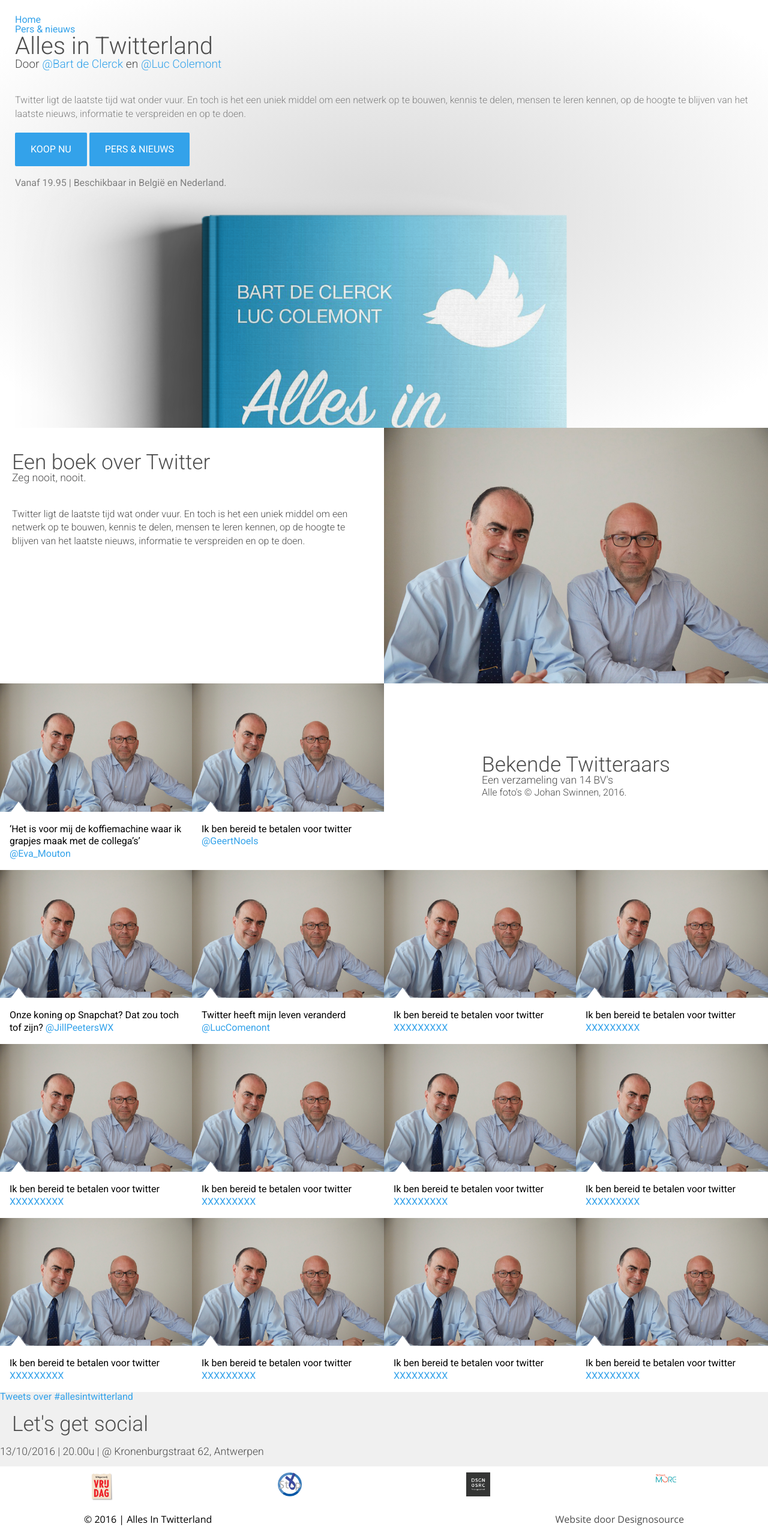
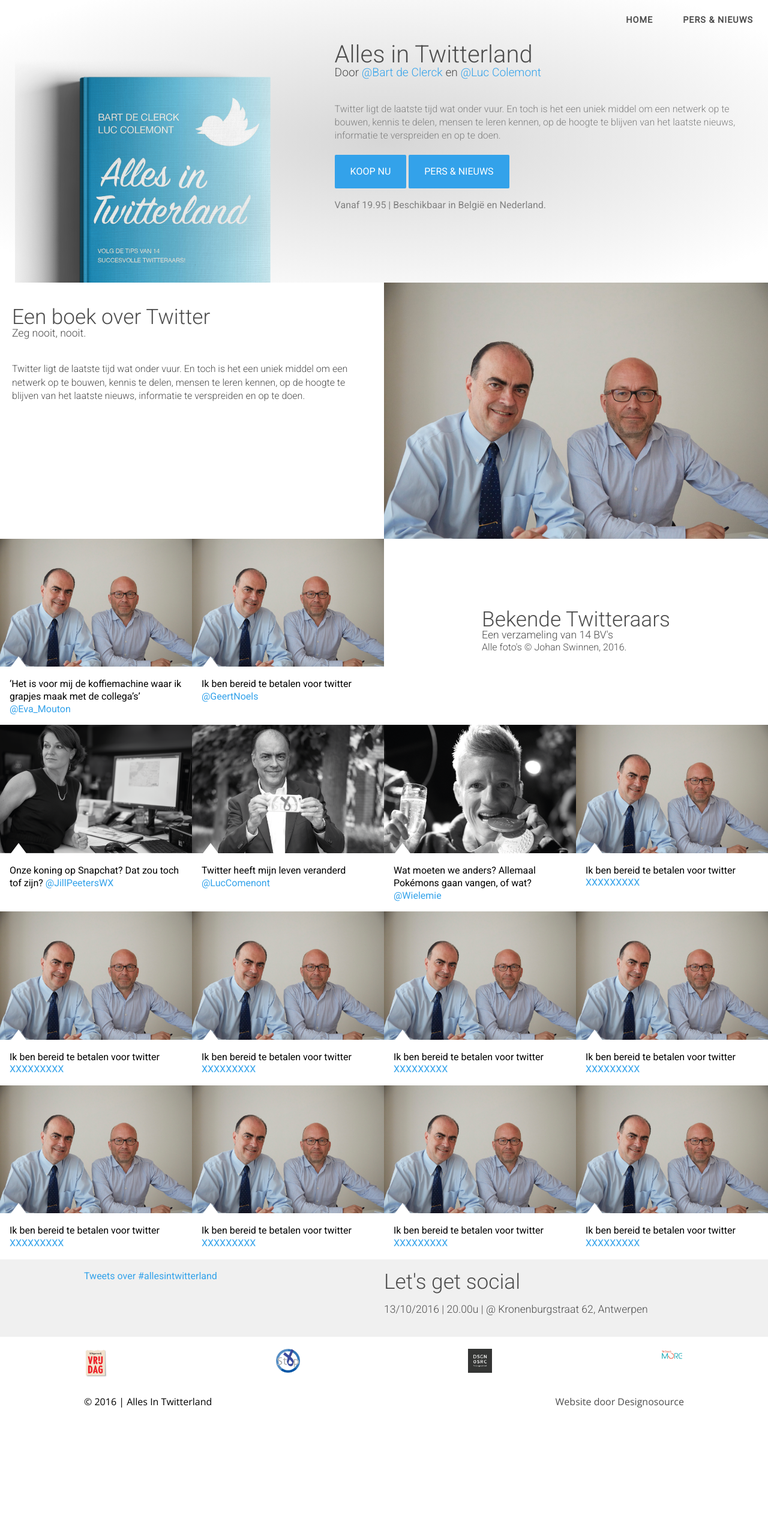
Before and after one commit to designosource/alles-in-twitterland, a PHP site: page / in a window 1280 px wide. Shown: the whole page at 60% size. After the commit the page ends 2346 px from the top, so only its background shows below. Run offline with PHP 8.4, Linux system fonts and the light colour scheme; some libraries are stand-ins or nearby versions.

Commit message:
Verder design + testafbeeldingen in plaatsen

```diff
--- a/css/style.css
+++ b/css/style.css
@@ -149,8 +149,12 @@ h3 {
     background-color:#F0F0F0;
 }
 
+.social-container {
+    padding:20px;
+}
+
 .social-invitation h2 {
-    margin:20px 20px 20px 20px;
+    margin:20px 0px;
 }
 
 footer {
@@ -159,7 +163,7 @@ footer {
 
 .footer-partners {
     display:flex;
-    margin:10px 0px;
+    margin:20px 0px;
 }
 
 #uitgeverij {
@@ -209,10 +213,58 @@ a.footer-madeBy:active {
 .footer-partners {
     display: flex;
     justify-content: space-between;
-    margin:10px 10px;
+    margin:20px 0px;
 }
 
 @media (min-width:767px) {
+    nav {
+        display:flex;
+        justify-content: flex-end;
+        margin:0px 0px 30px 0px;
+    }
+
+    nav > ul {
+        display:flex;
+    }
+
+    nav > ul > li > a:link,
+    nav > ul > li > a:visited,
+    nav > ul > li > a:hover,
+    nav > ul > li > a:active {
+        color:#4D4D4D;
+        font-size:.9em;
+        font-weight:bold;
+        text-transform: uppercase;
+        letter-spacing: 1px;
+        -moz-transition: none .4s ease;
+        -webkit-transition: none .4s ease;
+        -o-transition: none .4s ease;
+        transition: none .4s ease;
+    }
+
+    nav > ul > li > a:hover {
+        color:#292929;
+        border-bottom:2px solid #292929;
+    }
+
+    nav > ul > li:first-child {
+        margin-right:50px;
+    }
+
+    .header-text-container {
+        display:flex;
+        justify-content: space-between;
+        flex-direction: row-reverse;
+    }
+
+    .header-image {
+        background-image: url(../images/Twitter-boek.png);
+        width: 100%;
+        height: 400px;
+        background-position: center -50px;
+        background-size: 175%;
+    }
+
     .section-aboutUs {
         display:flex;
     }
@@ -275,10 +327,27 @@ a.footer-madeBy:active {
         flex-wrap:wrap;
         flex-grow: 1;
     }
+
+    .social-container {
+        display:flex;
+    }
+
+    .social-container > div {
+        width:50%;
+    }
+
+    .social-invitation h2 {
+        margin:0px 0px 20px 0px;
+    }
 }
 
 @media (min-width:1000px) {
     .footer-container {
+        max-width:1000px;
+        margin:0px auto;
+    }
+
+    .social-container {
         max-width:1000px;
         margin:0px auto;
     }
--- a/index.html
+++ b/index.html
@@ -23,6 +23,8 @@
                 <li><a href="">Pers &amp; nieuws</a></li>
             </ul>
         </nav>
+
+        <div class="header-text-container">
         <div class="header-text">
             <h1>Alles in Twitterland</h1>
             <h2 class="header">Door <a href="">@Bart de Clerck</a> en <a href="">@Luc Colemont</a></h2>
@@ -36,7 +38,8 @@
                     Vanaf 19.95 | Beschikbaar in België en Nederland.
                 </div>
             </div>
-            <div class="header-image">
+        </div>
+        <div class="header-image">
 
             </div>
         </div>
@@ -76,7 +79,7 @@
         </div>
         <div class="bvItem">
             <div class="bvItem-image">
-                <img src="images/Auteursfoto-Bart-De-Clerck-en-Luc-Colemont.jpg" alt="">
+                <img src="images/bv/jillPeeters.png" alt="Jill Peeters">
             </div>
             <div class="bvItem-text">
                 Onze koning op Snapchat? Dat zou toch tof zijn? <a href="">@JillPeetersWX</a>
@@ -84,7 +87,7 @@
         </div>
         <div class="bvItem">
             <div class="bvItem-image">
-                <img src="images/Auteursfoto-Bart-De-Clerck-en-Luc-Colemont.jpg" alt="">
+                <img src="images/bv/LucColemont.png" alt="Luc Colemont">
             </div>
             <div class="bvItem-text">
                 Twitter heeft mijn leven veranderd <a href="">@LucComenont</a>
@@ -92,10 +95,10 @@
         </div>
         <div class="bvItem">
             <div class="bvItem-image">
-                <img src="images/Auteursfoto-Bart-De-Clerck-en-Luc-Colemont.jpg" alt="">
+                <img src="images/bv/Wielemie.png" alt="">
             </div>
             <div class="bvItem-text">
-                Ik ben bereid te betalen voor twitter <a href="">XXXXXXXXX</a>
+                Wat moeten we anders? Allemaal Pokémons gaan vangen, of wat? <a href="">@Wielemie</a>
             </div>
         </div>
         <div class="bvItem">
@@ -172,6 +175,7 @@
         </div>
     </section>
     <section class="section-social">
+          <div class="social-container">
            <div class="social-tweets">
                 <a class="twitter-timeline"  href="https://twitter.com/hashtag/allesintwitterland" data-widget-id="784298323947597824">Tweets over #allesintwitterland</a>
                 <script>!function(d,s,id){var js,fjs=d.getElementsByTagName(s)[0],p=/^http:/.test(d.location)?'http':'https';if(!d.getElementById(id)){js=d.createElement(s);js.id=id;js.src=p+"://platform.twitter.com/widgets.js";fjs.parentNode.insertBefore(js,fjs);}}(document,"script","twitter-wjs");</script>
@@ -184,15 +188,15 @@
                      <img src="" alt="">
                  </div>
              </div>
-
+            </div>
     </section>
     <footer>
        <div class="footer-container">
         <div class="footer-partners">
             <a href="" id="uitgeverij">Vrijdag</a>
             <a href="" id="darmkanker">Stop Darmkanker</a>
-            <a href="" id="designosource">Designosource</a>
-            <a href="" id="thomasmore">Thomas More</a>
+            <a href="http://www.designosource.be" id="designosource">Designosource</a>
+            <a href="http://www.thomasmore.be" id="thomasmore">Thomas More</a>
         </div>
         <div class="footer-text">
             <div class="footer-copyright">
```
Also changed, not shown: images/bv/LucColemont.png (added), images/bv/Wielemie.png (added), images/bv/Willemie.png (added), images/bv/jillPeeters.png (added).
